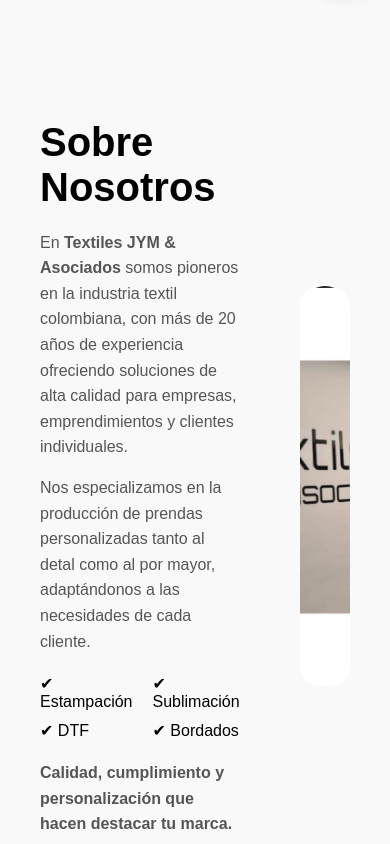
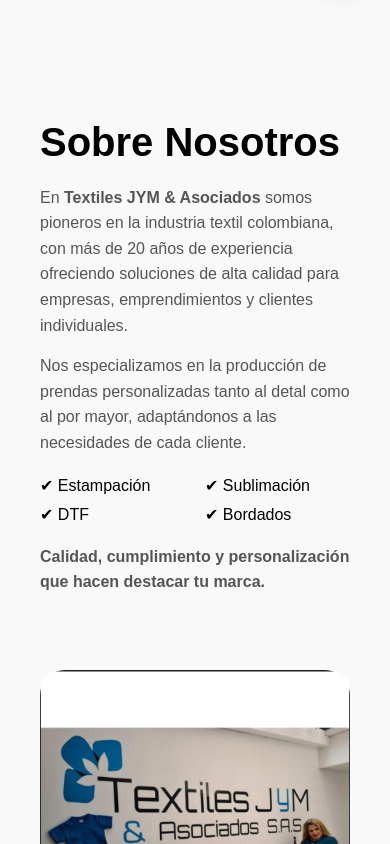
Before and after one commit to Milu2662/Textiles-JYM, a React (Vite) app: page / in a window 390 px wide. Shown: the part 840-1684 px from the top of the page. Built offline with nearby package versions, Linux system fonts and the light colour scheme.

Commit message:
Fix cellphone -version4

```diff
--- a/src/index.css
+++ b/src/index.css
@@ -233,12 +233,10 @@
 }
 
 .about-container{
-  display:grid;
-  grid-template-columns:1fr 1fr;
-
+  display:flex;
+  align-items:center;
+  justify-content:space-between;
   gap:50px;
-
-  align-items:center;
 }
 
 .about-text h2{
@@ -303,7 +301,6 @@
 .product-card img{
   width:100%;
   height:auto;
-  max-height:80vh;
   object-fit:contain;
   display:block;
   border-radius:15px;
@@ -673,12 +670,19 @@
   /* ABOUT */
 
   .about-container{
-    grid-template-columns:1fr;
-  }
+  flex-direction:column;
+  text-align:left;
+}
 
-  .about-image{
-    order:2;
-  }
+  .about-image img{
+  width:100%;
+  max-width:350px;
+  height:auto;
+  object-fit:contain;
+  border-radius:25px;
+  display:block;
+  margin:auto;
+}
 
   /* PRODUCTS */
 
```
